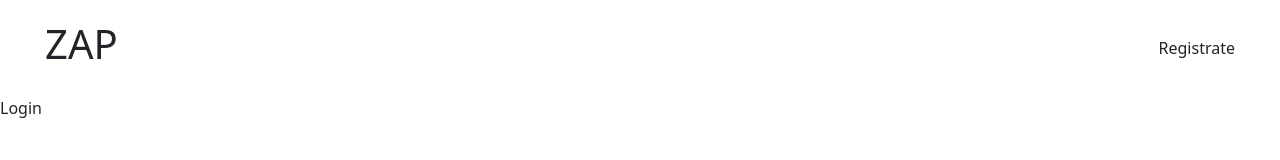
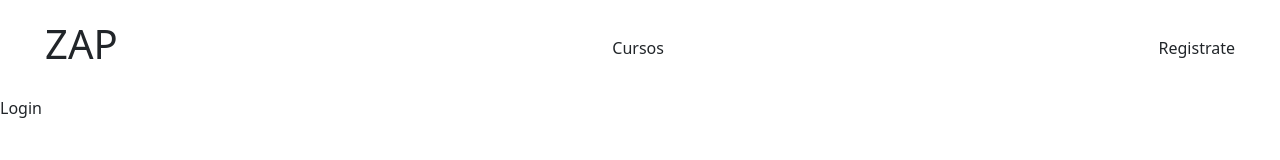
Before and after one commit to salinatomass/hackthesystem-project, a React app: page /auth/login in a window 1280 px wide. Shown: the top 160 px of the page. Built offline with nearby package versions, Linux system fonts and the light colour scheme.

Commit message:
nav cursos

```diff
--- a/src/components/Header.jsx
+++ b/src/components/Header.jsx
@@ -8,6 +8,7 @@ const Header = () => {
       <Link to="/">
         <h1 className="Header-logo">ZAP</h1>
       </Link>
+      <Link to="/cursos">Cursos</Link>
       <Link to="/auth/register">Registrate</Link>
     </nav>
   );
--- a/src/routes/App.jsx
+++ b/src/routes/App.jsx
@@ -19,7 +19,7 @@ const App = () => {
             <Route exact path="/" element={<Home />} />
             <Route exact path="/auth/register" element={<Register />} />
             <Route exact path="/auth/login" element={<Login />} />
-            <Route exact path="/courses" element={<Courses />} />
+            <Route exact path="/cursos" element={<Courses />} />
           </Routes>
         </Layout>
       </AuthProvider>
```
